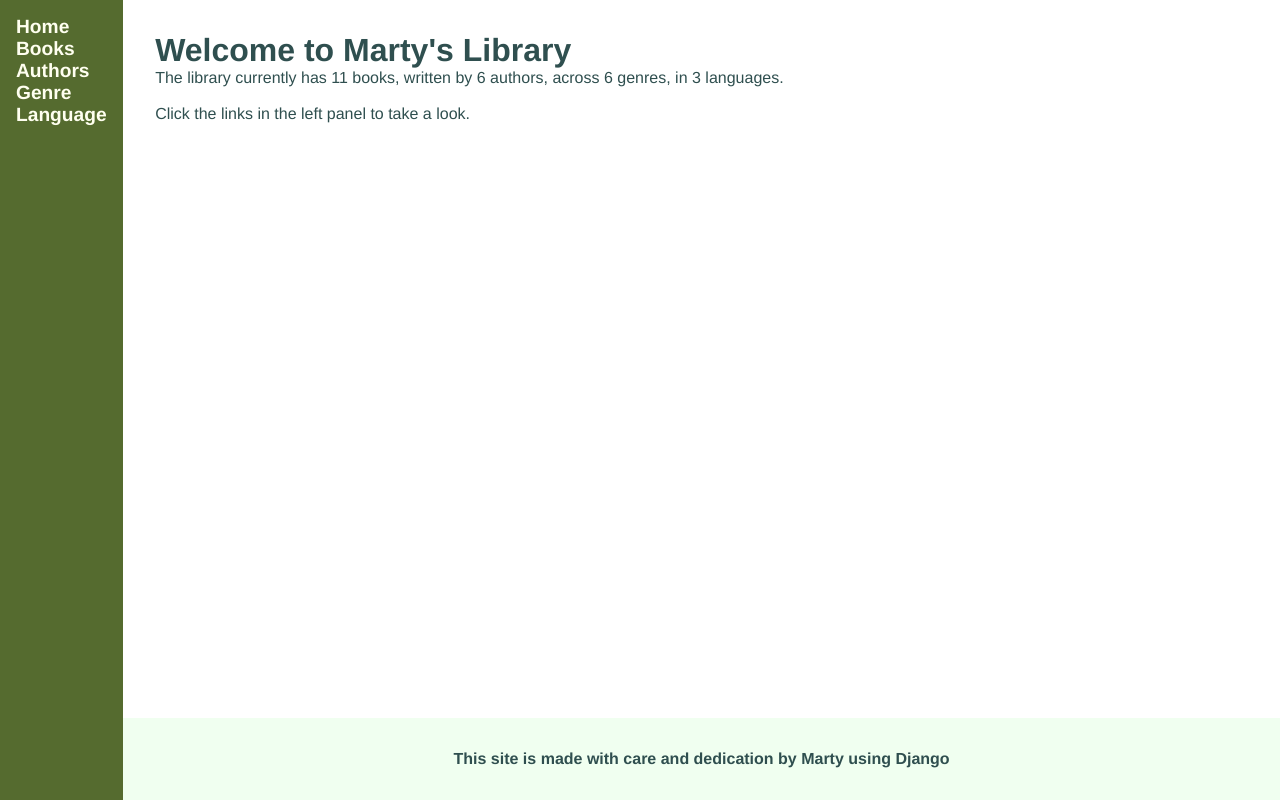
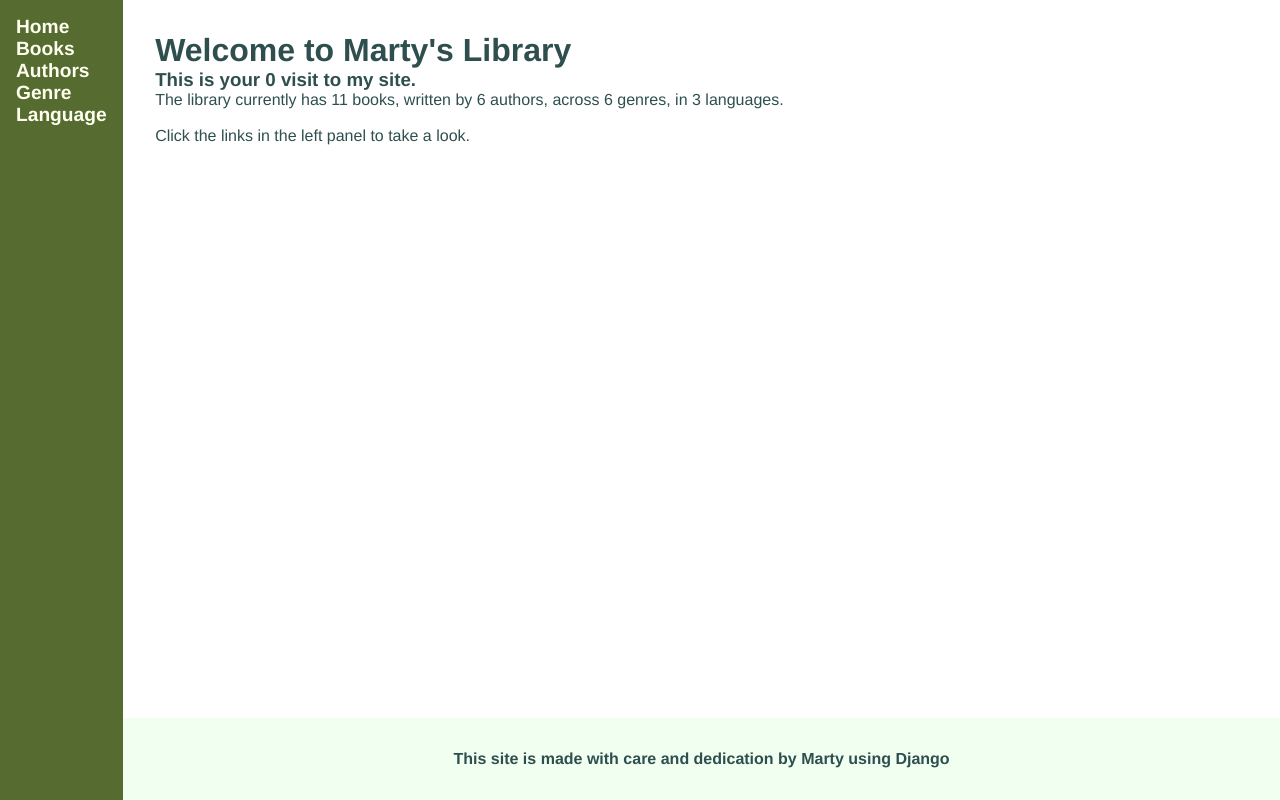
Before and after one commit to marty-zhu/django-demo-site, a Django app: page /catalog/ in a window 1280 px wide. Run offline with Django 4.2, Linux system fonts and the light colour scheme; data comes from the database, SQL or seed files in the repository; both versions use the stored data as it was after the commit.

Commit message:
enabled session data to be saved

```diff
--- a/catalog/templates/catalog/index.html
+++ b/catalog/templates/catalog/index.html
@@ -2,6 +2,7 @@
 
 {% block content %}
     <h1>Welcome to Marty's Library</h1>
+    <h3>This is your {{ num_visits }} visit to my site.</h3>
     <p>
         The library currently has {{ num_books }} books,
         written by {{ num_authors }} authors,
--- a/catalog/views.py
+++ b/catalog/views.py
@@ -13,11 +13,16 @@ def index(request):
     num_genres = Genre.objects.all().count()
     num_language = Language.objects.all().count()
     template = loader.get_template('catalog/index.html')
+
+    num_visits = request.session.get('num_visits', 0)
+    request.session['num_visits'] = num_visits + 1
+
     context = {
         'num_books': num_books,
         'num_authors': num_authors,
         'num_genres': num_genres,
         'num_language': num_language,
+        'num_visits': num_visits,
     }
     return HttpResponse(template.render(context, request))
 
```
Also changed, not shown: db.sqlite3.
